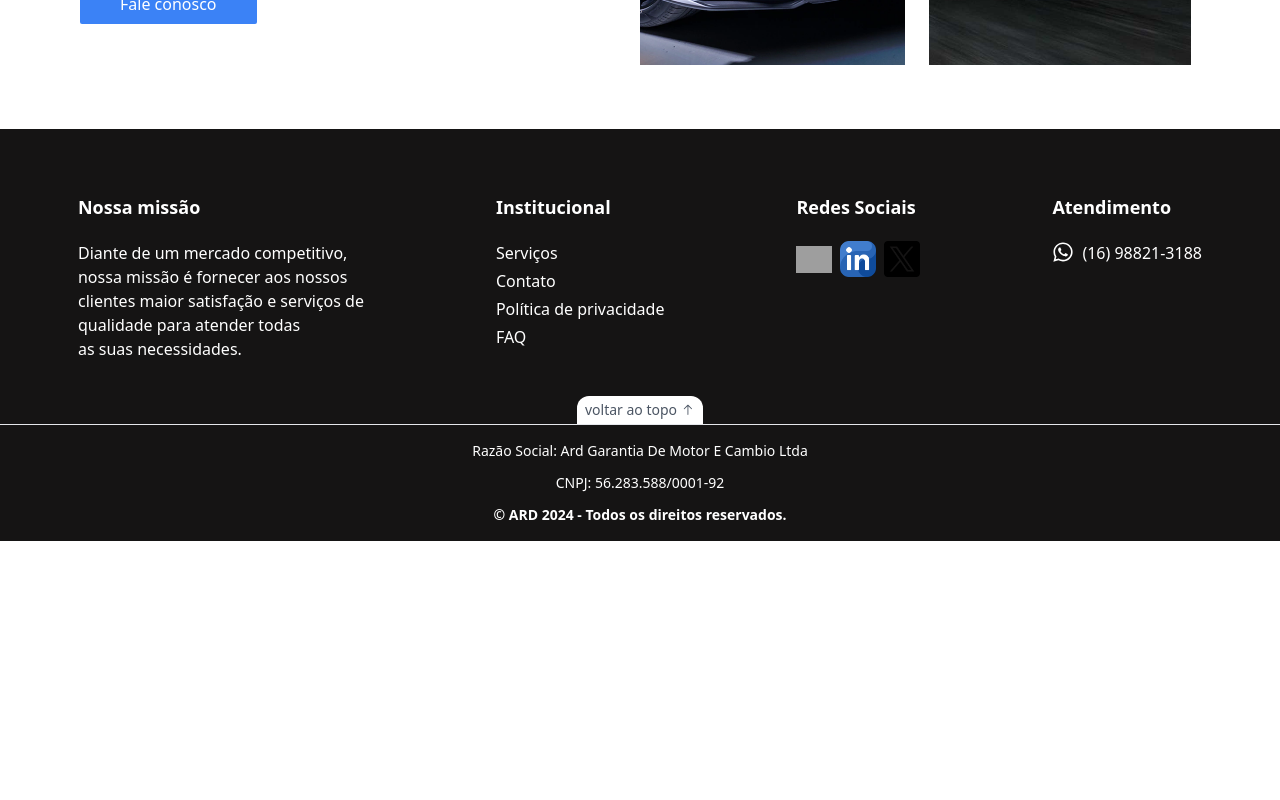
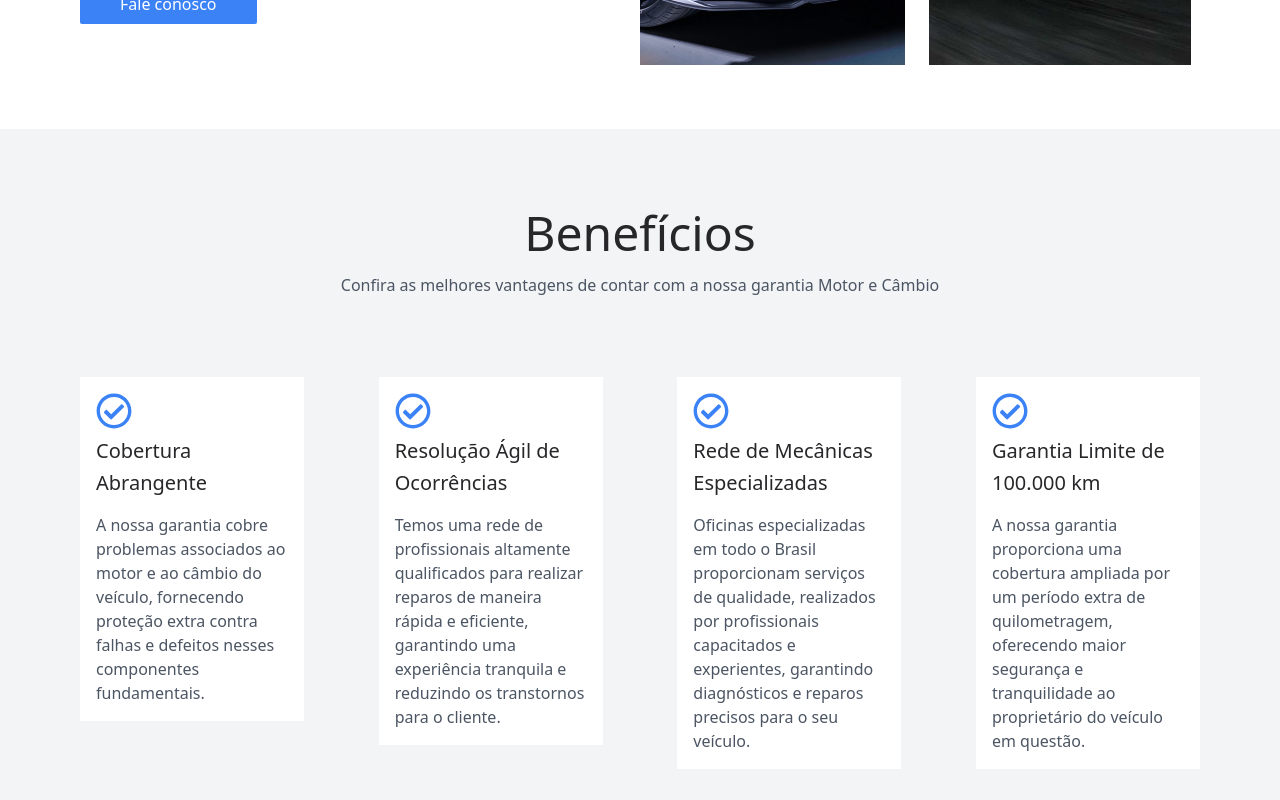
Before and after one commit to WenerRodrigo/ard, a React (Vite) app: page / in a window 1280 px wide. Shown: the part 960-1760 px from the top of the page. Before the commit the page ends 1501 px from the top, so only its background shows below. Built offline with nearby package versions, Linux system fonts and the light colour scheme; grey boxes are pictures that could not be loaded.

Commit message:
feat: created card de beneficios

```diff
--- /dev/null
+++ b/src/components/benefits.tsx
@@ -0,0 +1,72 @@
+import { FaRegCheckCircle } from "react-icons/fa";
+
+const Beneficios = () => {
+  return (
+    <div className="flex items-center justify-center w-full bg-gray-100 flex-col pb-10">
+      <div className="text-center py-20">
+        <h2 className="text-5xl font-medium mb-4 text-zinc-800">Benefícios</h2>
+        <p className="text-gray-600">
+          Confira as melhores vantagens de contar com a nossa garantia Motor e
+          Câmbio
+        </p>
+      </div>
+
+      {/* Bloco de Benefícios */}
+      <div className="flex flex-col lg:flex-row items-start justify-between w-full gap-10 px-20">
+        <div className="flex flex-col items-start text-start lg:w-1/5 w-full bg-white p-4">
+          <p className="text-blue-500 text-4xl mb-2">
+            <FaRegCheckCircle />
+          </p>
+          <p className="text-xl font-medium text-zinc-800 mb-1">Cobertura</p>
+          <p className="text-xl font-medium text-zinc-800 mb-4">Abrangente</p>
+          <p className="text-md text-gray-600">
+            A nossa garantia cobre problemas associados ao motor e ao câmbio do
+            veículo, fornecendo proteção extra contra falhas e defeitos nesses
+            componentes fundamentais.
+          </p>
+        </div>
+
+        <div className="flex flex-col items-start text-start lg:w-1/5 w-full bg-white p-4">
+          <p className="text-blue-500 text-4xl mb-2">
+            <FaRegCheckCircle />
+          </p>
+          <p className="text-xl font-medium text-zinc-800 mb-1">Resolução Ágil de</p>
+          <p className="text-xl font-medium text-zinc-800 mb-4">Ocorrências</p>
+          <p className="text-md text-gray-600">
+            Temos uma rede de profissionais altamente qualificados para realizar
+            reparos de maneira rápida e eficiente, garantindo uma experiência
+            tranquila e reduzindo os transtornos para o cliente.
+          </p>
+        </div>
+
+        <div className="flex flex-col items-start text-start lg:w-1/5 w-full bg-white p-4">
+          <p className="text-blue-500 text-4xl mb-2">
+            <FaRegCheckCircle />
+          </p>
+          <p className="text-xl font-medium text-zinc-800 mb-1">Rede de Mecânicas</p>
+          <p className="text-xl font-medium text-zinc-800 mb-4">Especializadas</p>
+          <p className="text-md text-gray-600">
+            Oficinas especializadas em todo o Brasil proporcionam serviços de
+            qualidade, realizados por profissionais capacitados e experientes,
+            garantindo diagnósticos e reparos precisos para o seu veículo.
+          </p>
+        </div>
+
+        <div className="flex flex-col items-start text-start lg:w-1/5 w-full bg-white p-4">
+          <p className="text-blue-500 text-4xl mb-2">
+            <FaRegCheckCircle />
+          </p>
+          <p className="text-xl font-medium text-zinc-800 mb-1">Garantia Limite de</p>
+          <p className="text-xl font-medium text-zinc-800 mb-4">100.000 km</p>
+          <p className="text-md text-gray-600">
+            A nossa garantia proporciona uma cobertura ampliada por um período
+            extra de quilometragem, oferecendo maior segurança e tranquilidade
+            ao proprietário do veículo em questão.
+          </p>
+        </div>
+      </div>
+    </div>
+  );
+};
+
+export default Beneficios;
--- a/src/screens/home.tsx
+++ b/src/screens/home.tsx
@@ -1,8 +1,10 @@
 import AboutHome from "../components/about-home";
+import Beneficios from "../components/benefits";
 
 const Home = () => {
     return ( <div>
         <AboutHome />
+        <Beneficios />
     </div> );
 }
 
```
